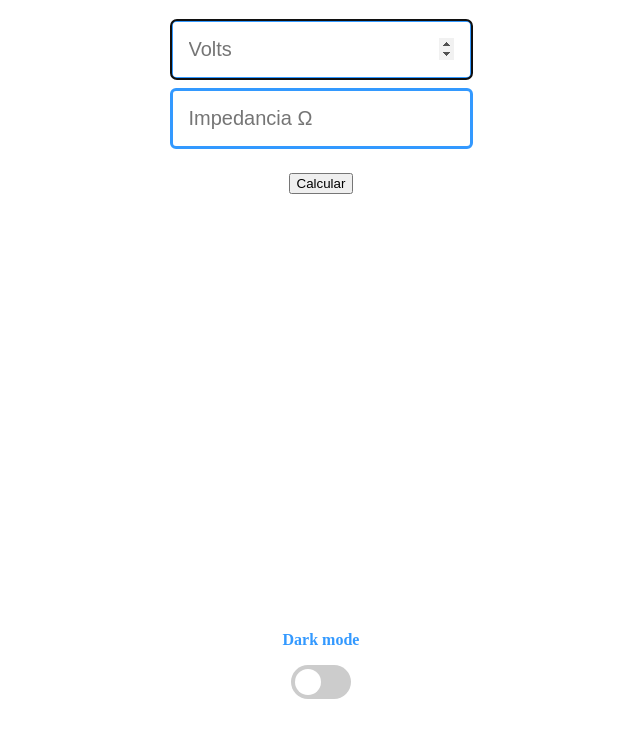
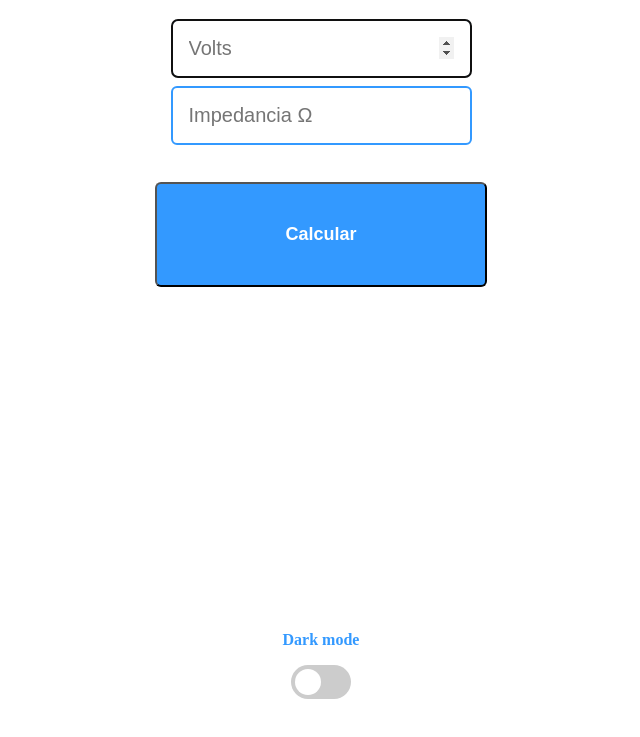
Before and after one commit to 97pedros/ampcalc, a plain HTML site: page code/html/index.html in a window 1280 px wide. Shown: the part 61-798 px from the top of the page, without its empty margins (319-959 px from the left). Drawn offline with Linux system fonts and the light colour scheme.

Commit message:
darkmode corrigido

```diff
--- a/code/css/style.css
+++ b/code/css/style.css
@@ -93,3 +93,23 @@ input:checked + .slider:before
     right: 40vw;
     bottom: 5vh;
 }
+
+button
+{
+    margin: 1%;
+    font-weight: bold;
+    font-size: 18px;
+    border-radius: 6px;
+    display: inline;
+    color: #ffffff;
+    background-color: #3399ff;
+    padding-left: 10vw;
+    padding-right: 10vw;
+    padding-top: 5vh;
+    padding-bottom: 5vh;
+}
+
+button:hover
+{
+    background-color: #84c2ff;
+}
--- a/code/html/index.html
+++ b/code/html/index.html
@@ -9,12 +9,11 @@
         <script async src="https://pagead2.googlesyndication.com/pagead/js/adsbygoogle.js?client=ca-pub-7883193183063669"
      crossorigin="anonymous"></script>
     </head>
-    <body id="corpo">
+    <body id="corpo" onload="darkmode()">
         <h1 id="tela">WattsCalc</h1>
         <input autocomplete="off" class="textbox" autofocus type="number" id="txtvolts" placeholder="Volts">
         <br>
         <input autocomplete="off" class="textbox" autofocus type="number" id="txtohm" placeholder="Impedancia Ω">
-        <script src="../javascript/main.js"></script>
         <div name="botoes">
             <p></p>
             <button onclick="calcular()">Calcular</button>
@@ -27,5 +26,6 @@
                 </span>
             </label>
         </div>
+        <script src="../javascript/main.js"></script>
     </body>
 </html>
--- a/code/javascript/main.js
+++ b/code/javascript/main.js
@@ -9,6 +9,7 @@ let potencia;
 let checkbox;
 let corpo;
 let txtvolts;
+let txtohm;
 
 //num precisa dessa linha, mas vai que...
 checkbox = document.getElementById("darkmode");
@@ -32,6 +33,7 @@ function darkmode()
     checkbox = document.getElementById("darkmode");
     corpo = document.getElementById("corpo");
     txtvolts = document.getElementById("txtvolts");
+    txtohm = document.getElementById("txtohm");
 
     //da utilidade a chave de darkmode
     if(checkbox.checked == true)
@@ -41,6 +43,8 @@ function darkmode()
         corpo.style.backgroundColor = "#000000";
         txtvolts.style.backgroundColor = "#ffffff";
         txtvolts.style.border = "3px solid #3399ff"
+        txtohm.style.backgroundColor = "#ffffff";
+        txtohm.style.border = "3px solid #3399ff"
     }
     else
     {
@@ -49,6 +53,8 @@ function darkmode()
         corpo.style.backgroundColor = "#ffffff";
         txtvolts.style.backgroundColor = "#ffffff";
         txtvolts.style.border = "2px solid #3399ff"
+        txtohm.style.backgroundColor = "#ffffff";
+        txtohm.style.border = "2px solid #3399ff"
     }
 }
 
```
Lines whose indentation alone changed are shown as unchanged.
